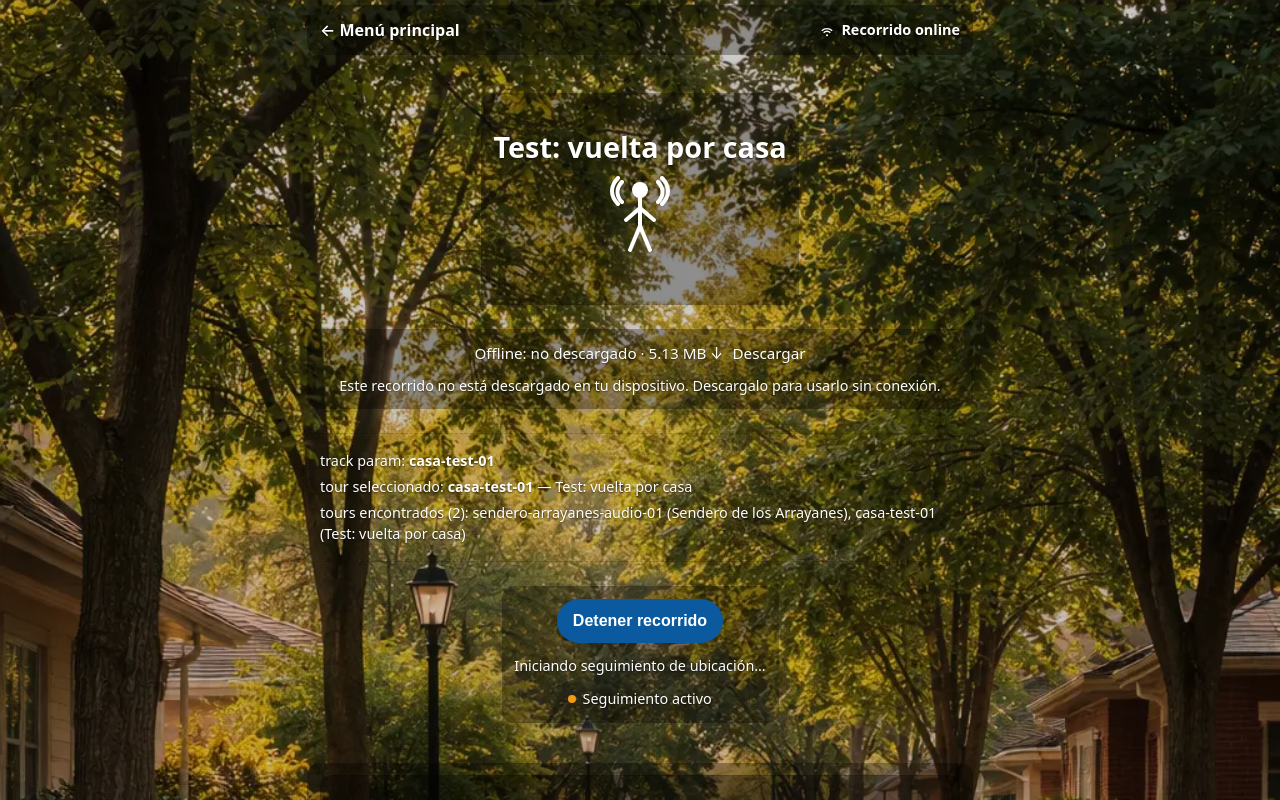
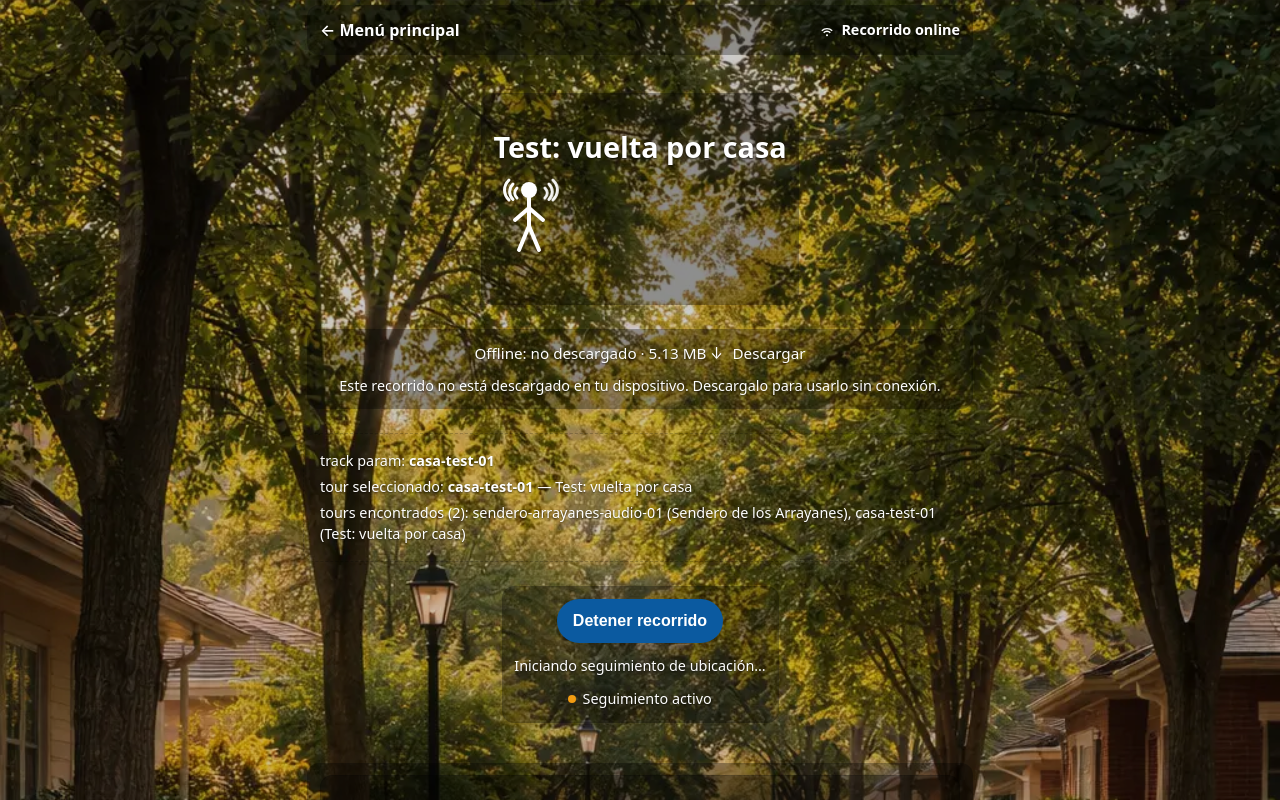
Before and after one commit to acurth/audioguia, a SvelteKit app: page /casa-test-01 in a window 1280 px wide. Both pictures are taken after a click on the button "Iniciar recorrido". Shown: the top 800 px of the page. Built offline with nearby package versions, Linux system fonts and the light colour scheme; no server answers.

Commit message:
ui: fix iOS stickman animation via CSS (no SMIL), keep walk/listen

```diff
--- /dev/null
+++ b/src/lib/components/MovementIndicator.svelte
@@ -0,0 +1,162 @@
+<script lang="ts">
+  export let isTracking: boolean;
+  export let isMoving: boolean;
+</script>
+
+{#if isTracking}
+  <div class="motion-wrap">
+    <svg
+      class={`motion-icon motion-walk ${isMoving ? "is-active" : ""}`}
+      viewBox="0 0 64 120"
+      width="72"
+      height="120"
+      aria-hidden="true"
+      overflow="visible"
+    >
+      <g class="body-bob">
+        <circle cx="32" cy="18" r="8" fill="#ffffff" />
+        <line x1="32" y1="26" x2="32" y2="54" stroke="#ffffff" stroke-width="4" stroke-linecap="round" />
+        <line class="arm arm-left" x1="32" y1="36" x2="18" y2="48" stroke="#ffffff" stroke-width="4" stroke-linecap="round" />
+        <line class="arm arm-right" x1="32" y1="36" x2="46" y2="46" stroke="#ffffff" stroke-width="4" stroke-linecap="round" />
+        <line class="leg leg-left" x1="32" y1="54" x2="18" y2="78" stroke="#ffffff" stroke-width="4" stroke-linecap="round" />
+        <line class="leg leg-right" x1="32" y1="54" x2="46" y2="78" stroke="#ffffff" stroke-width="4" stroke-linecap="round" />
+      </g>
+    </svg>
+    <svg
+      class={`motion-icon motion-listen ${isMoving ? "" : "is-active"}`}
+      viewBox="0 0 64 120"
+      width="72"
+      height="120"
+      aria-hidden="true"
+      overflow="visible"
+    >
+      <circle cx="32" cy="18" r="8" fill="#ffffff" />
+      <line x1="32" y1="26" x2="32" y2="54" stroke="#ffffff" stroke-width="4" stroke-linecap="round" />
+      <line x1="32" y1="36" x2="18" y2="48" stroke="#ffffff" stroke-width="4" stroke-linecap="round" />
+      <line x1="32" y1="36" x2="46" y2="48" stroke="#ffffff" stroke-width="4" stroke-linecap="round" />
+      <line x1="32" y1="54" x2="22" y2="78" stroke="#ffffff" stroke-width="4" stroke-linecap="round" />
+      <line x1="32" y1="54" x2="42" y2="78" stroke="#ffffff" stroke-width="4" stroke-linecap="round" />
+
+      <g class="wave wave-left">
+        <path d="M18 16c-3 3-3 7 0 10" stroke="#ffffff" stroke-width="3" stroke-linecap="round" fill="none" />
+        <path d="M14 12c-4.5 4.5-4.5 11 0 15.5" stroke="#ffffff" stroke-width="3" stroke-linecap="round" fill="none" />
+        <path d="M10 8c-6 6-6 14 0 20" stroke="#ffffff" stroke-width="3" stroke-linecap="round" fill="none" />
+      </g>
+      <g class="wave wave-right">
+        <path d="M46 16c3 3 3 7 0 10" stroke="#ffffff" stroke-width="3" stroke-linecap="round" fill="none" />
+        <path d="M50 12c4.5 4.5 4.5 11 0 15.5" stroke="#ffffff" stroke-width="3" stroke-linecap="round" fill="none" />
+        <path d="M54 8c6 6 6 14 0 20" stroke="#ffffff" stroke-width="3" stroke-linecap="round" fill="none" />
+      </g>
+    </svg>
+    <span class="sr-only" aria-live="polite">
+      {isMoving ? "En movimiento" : "Escuchando"}
+    </span>
+  </div>
+{/if}
+
+<style>
+  .motion-wrap {
+    display: flex;
+    align-items: center;
+    justify-content: center;
+    position: relative;
+    width: 72px;
+    height: 120px;
+  }
+
+  .motion-icon {
+    position: absolute;
+    inset: 0;
+    opacity: 0;
+    transition: opacity 0.2s ease;
+  }
+
+  .motion-icon.is-active {
+    opacity: 1;
+  }
+
+  .motion-icon .leg,
+  .motion-icon .arm,
+  .motion-icon .wave,
+  .motion-icon .body-bob {
+    transform-box: fill-box;
+    transform-origin: center;
+  }
+
+  .motion-walk.is-active .leg-left {
+    animation: leg-left 0.9s ease-in-out infinite;
+  }
+
+  .motion-walk.is-active .leg-right {
+    animation: leg-right 0.9s ease-in-out infinite;
+  }
+
+  .motion-walk.is-active .arm-left {
+    animation: arm-left 0.9s ease-in-out infinite;
+  }
+
+  .motion-walk.is-active .arm-right {
+    animation: arm-right 0.9s ease-in-out infinite;
+  }
+
+  .motion-walk.is-active .body-bob {
+    animation: body-bob 0.9s ease-in-out infinite;
+  }
+
+  .motion-listen.is-active .wave-left,
+  .motion-listen.is-active .wave-right {
+    animation: wave-pulse 1.1s ease-in-out infinite;
+  }
+
+  .motion-listen.is-active .wave-right {
+    animation-delay: 0.15s;
+  }
+
+  @keyframes leg-left {
+    0% { transform: rotate(12deg); }
+    50% { transform: rotate(-10deg); }
+    100% { transform: rotate(12deg); }
+  }
+
+  @keyframes leg-right {
+    0% { transform: rotate(-12deg); }
+    50% { transform: rotate(10deg); }
+    100% { transform: rotate(-12deg); }
+  }
+
+  @keyframes arm-left {
+    0% { transform: rotate(-8deg); }
+    50% { transform: rotate(6deg); }
+    100% { transform: rotate(-8deg); }
+  }
+
+  @keyframes arm-right {
+    0% { transform: rotate(8deg); }
+    50% { transform: rotate(-6deg); }
+    100% { transform: rotate(8deg); }
+  }
+
+  @keyframes body-bob {
+    0% { transform: translateY(0); }
+    50% { transform: translateY(2px); }
+    100% { transform: translateY(0); }
+  }
+
+  @keyframes wave-pulse {
+    0% { opacity: 0.35; transform: translateX(0); }
+    50% { opacity: 1; transform: translateX(2px); }
+    100% { opacity: 0.35; transform: translateX(0); }
+  }
+
+  @media (prefers-reduced-motion: reduce) {
+    .motion-walk.is-active .leg-left,
+    .motion-walk.is-active .leg-right,
+    .motion-walk.is-active .arm-left,
+    .motion-walk.is-active .arm-right,
+    .motion-walk.is-active .body-bob,
+    .motion-listen.is-active .wave-left,
+    .motion-listen.is-active .wave-right {
+      animation: none;
+    }
+  }
+</style>
--- a/src/routes/[track]/+page.svelte
+++ b/src/routes/[track]/+page.svelte
@@ -3,7 +3,7 @@
   import { base } from "$app/paths";
   import { browser, dev } from "$app/environment";
   import { page } from "$app/stores";
-  import MotionIndicator from "$lib/components/MotionIndicator.svelte";
+  import MovementIndicator from "$lib/components/MovementIndicator.svelte";
   import { downloadStateStore, initOfflineStore, setDownloadState } from "$lib/stores/offline";
   import type { DownloadState } from "$lib/stores/offline";
 
@@ -614,7 +614,7 @@
   <header class="track-panel">
     <h1 style="font-size: 1.8rem; margin-bottom: 0.25rem;">{title}</h1>
     {#if isTracking}
-      <MotionIndicator isTracking={isTracking} isMoving={isMoving} />
+      <MovementIndicator isTracking={isTracking} isMoving={isMoving} />
     {:else}
       <p style="max-width: 520px; margin: 0 auto; font-size: 0.95rem;">
         Para que el GPS y los audios se disparen correctamente, mantené la app abierta mientras
```
